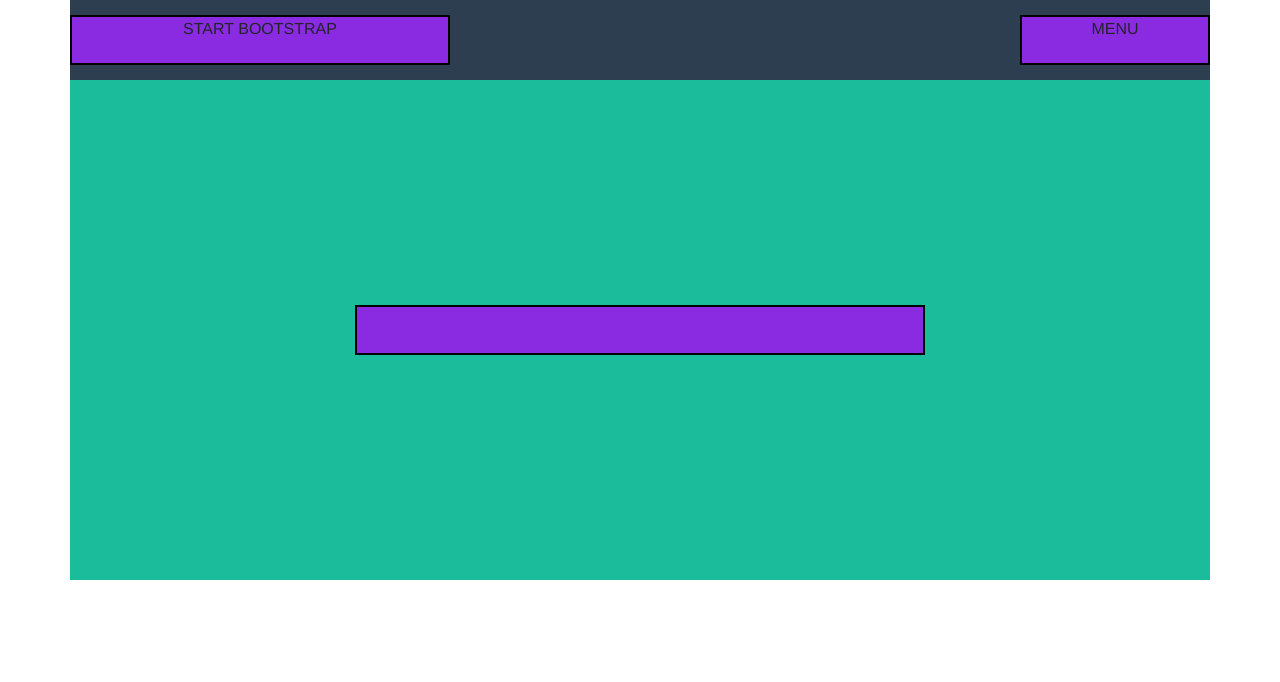
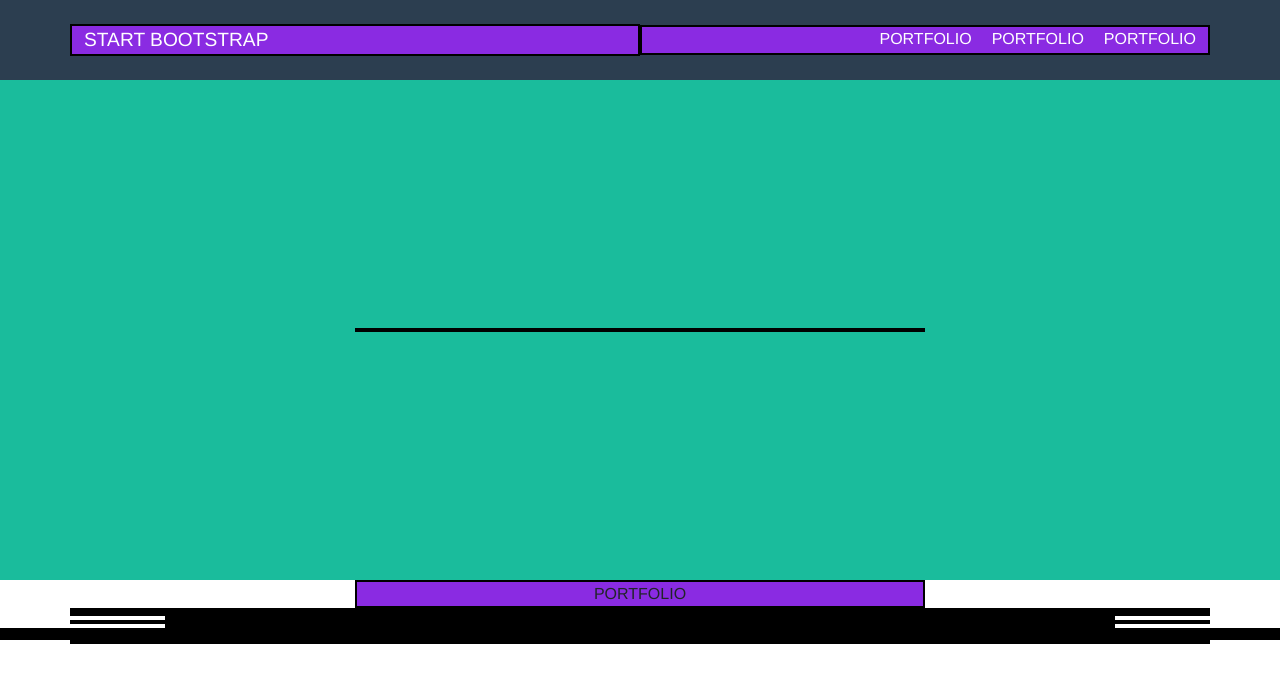
Before and after one commit to samuelecozzubbo/html-css-bootstrap-freelancer, a plain HTML site: page index.html in a window 1280 px wide. Drawn offline with nearby package versions, Linux system fonts and the light colour scheme.

Commit message:
header completed

```diff
--- a/css/style.css
+++ b/css/style.css
@@ -1,34 +1,79 @@
 *{
     font-family: “Helvetica Neue”, Helvetica, Arial, sans-serif;
+    box-sizing: border-box;
+    margin: 0;
+    padding: 0;
 }
 
-.selector-for-some-widget {
-    box-sizing: content-box;
+[class*=col]{
+    /* min-height: 50px;  */
+    background-color: blueviolet;
+    border: solid 2px black;
+}
+
+header{
+    background-color: #2C3E50;
 }
 
 header .row{
-    background-color: #2C3E50;
-    min-height: 80px;
+    height: 80px;
+}
+
+.logo{
+    color: white;
+    text-decoration: none;
+    font-size: 1.2em;
+}
+
+.nav-list{
+    flex-direction: row;
+    justify-content: flex-end;
+    display: none;
+    list-style: none;
+    gap: 20px;
+    font-size: 1em;
+    max-height: 10px;
+}
+
+.nav-list a{
+    color: white;
+    text-decoration: none;
+}
+
+.fa-bars{
+    color: gray;
+    font-size: 25px;
+    border: solid 1px white;
+    padding: 5px;
+    border-radius: 5px;
+}
+
+#jumbotron{
+    background-color: #1ABC9C;
 }
 
 #jumbotron .row{
-    background-color: #1ABC9C;
-    /* DEBUG */
-    min-height: 500px;
+     /* DEBUG */
+     min-height: 500px;
 }
 
-[class*=col-]{
-    min-height: 50px;
-    background-color: blueviolet;
-    border: solid 2px black;
-}
+
+
 
 
 /* Small devices (landscape phones, 576px and up) */
 @media (min-width: 576px) {  }
 
 /* Medium devices (tablets, 768px and up) */
-@media (min-width: 768px) {  }
+@media (min-width: 768px) {
+    .fa-bars{
+        display: none;
+    }
+
+    .nav-list{
+        display: flex;
+    }
+  }
 
 /* Large devices (desktops, 992px and up) */
 @media (min-width: 992px) {  }
--- a/index.html
+++ b/index.html
@@ -12,10 +12,34 @@
 </head>
 <body>
     <header>
-        <div class="container text-center">
-            <div class="row align-items-center justify-content-between">
-                <div class="col-4">START BOOTSTRAP</div>
-                <div class="col-2">MENU</div>
+        <div class="container">
+            <div class="row align-items-center">
+                <div class="col-10 col-md-6">
+                    <nav>
+                        <a class="logo" href="#">START BOOTSTRAP</a>
+                    </nav>
+                </div>
+                <div class="col-2 col-md-6 text-end">
+                    <nav>
+                        <div>
+                            <i class="fa-solid fa-bars"></i>
+                        </div>
+                        <div>
+                            <ul class="nav-list">
+                                <li>
+                                    <a href="#">PORTFOLIO</a>
+                                </li>
+                                <li>
+                                    <a href="#">PORTFOLIO</a>
+                                </li>
+                                <li>
+                                    <a href="#">PORTFOLIO</a>
+                                </li>
+                            </ul>
+                        </div>
+                    </nav>
+                </div>
+            </div>
         </div>
     </header>
 
@@ -27,10 +51,61 @@
                 </div>
             </div>
         </section>
+
+        <section id="portfolio">
+            <div class="container">
+                <div class="row justify-content-center text-center">
+                    <div class="col-6">PORTFOLIO</div>
+                </div>
+
+                <div class="row">
+                    <div class="col-12 col-md-6 col-lg-4"></div>
+                    <div class="col-12 col-md-6 col-lg-4"></div>
+                    <div class="col-12 col-md-6 col-lg-4"></div>
+                    <div class="col-12 col-md-6 col-lg-4"></div>
+                    <div class="col-12 col-md-6 col-lg-4"></div>
+                    <div class="col-12 col-md-6 col-lg-4"></div>
+                </div>
+            </div>
+        </section>
+
+        <section id="about-us">
+            <div class="container">
+                <div class="row">
+                    <div class="col-8 offsets-2 col-md-10 offset-md-1"></div>
+                </div>
+
+                <div class="row">
+                    <div class="col-12 col-md-6"></div>
+                    <div class="col-12 col-md-6"></div>
+                </div>
+            </div>
+        </section>
+
+        <section>
+            <div class="container">
+                <div class="row">
+                    <div class="col-8 offset-2 col-md-10 offset-md-1"></div>
+                </div>
+            </div>
+            <div class="row">
+                <div class="col-12"></div>
+                <div class="col-12"></div>
+                <div class="col-12"></div>
+            </div>
+        </section>
+
+
     </main>
 
     <footer>
-
+        <section>
+            <div class="container">
+                <div class="row">
+                    <div class="col-12 col-md-4>"></div>
+                </div>
+            </div>
+        </section>
     </footer>
 </body>
 </html>
```
Also changed, not shown: img/avatar.svg (added), img/cabin.png (added), img/cake.png (added), img/circus.png (added), img/game.png (added), img/safe.png (added), img/submarine.png (added).
